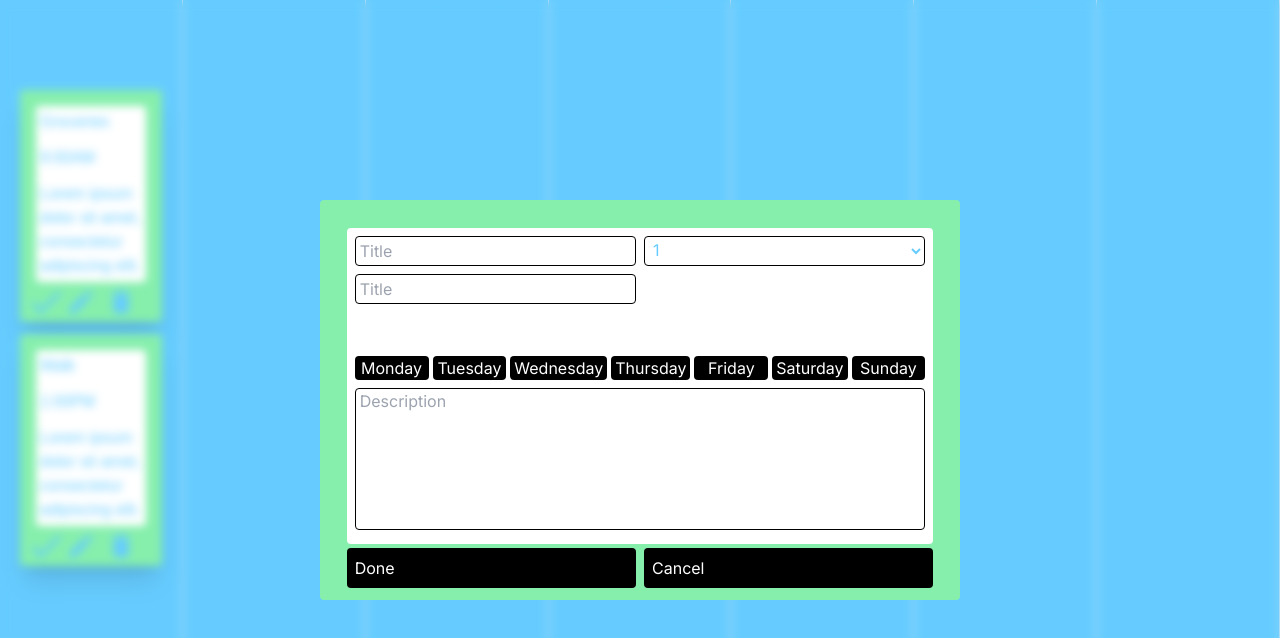
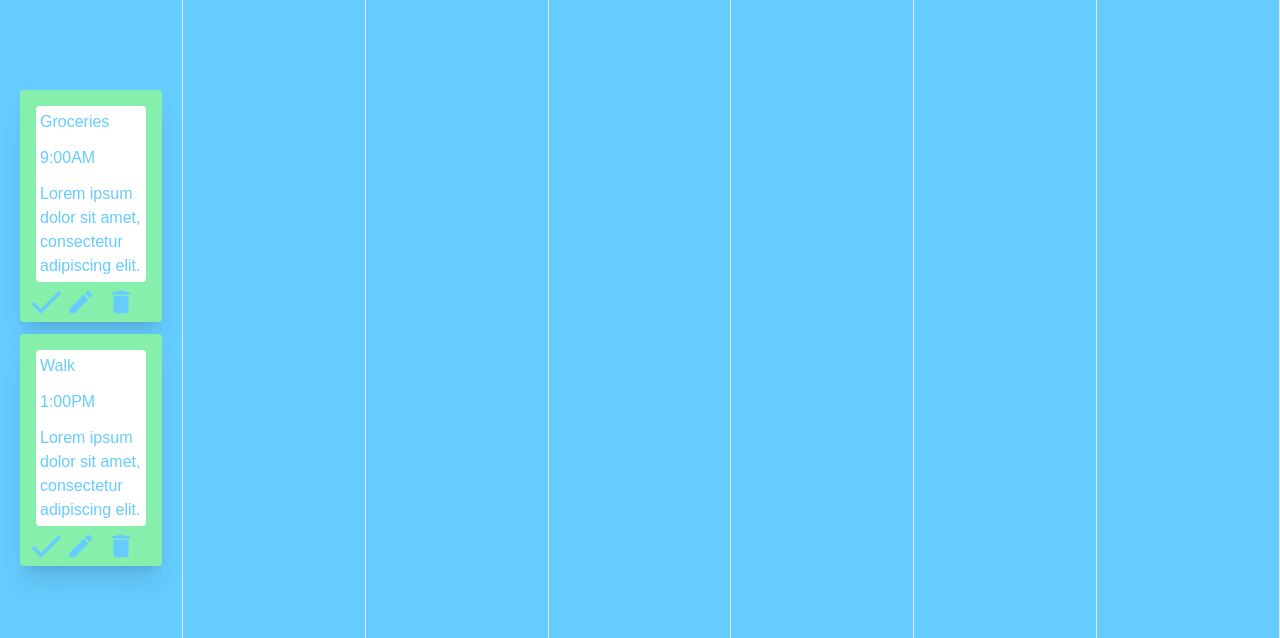
Before and after one commit to bilal1465/ToDoList, a Next.js app: page / in a window 1280 px wide. Shown: the top 638 px of the page. Built offline with nearby package versions, Linux system fonts and the light colour scheme.

Commit message:
Add Task component now shows conditionally based on buttons pressed

```diff
--- a/src/app/components/AddTask.tsx
+++ b/src/app/components/AddTask.tsx
@@ -5,9 +5,11 @@ import { PrioritySelection } from "./PrioritySelection";
 import { DaysOfWeek } from "./DaysOfWeek";
 import jsonData from "../../taskInfo.json";
 
-export const AddTask = () => {
+type props = {
+    toggleAddButton: () => void;
+}
 
-
+export const AddTask: React.FC<props> = ({toggleAddButton}) => {
 
     return (
         <div className="fixed inset-0 flex justify-center items-center bg-opacity-80 backdrop-blur-sm" style={{zIndex: 1}}>
@@ -29,8 +31,8 @@ export const AddTask = () => {
                     </div>
                 </div>
             <div className="flex flex-row space-x-2 pt-1 pb-1 w-11/12">
-                <button className="w-full bg-black text-white p-2 text-left rounded hover:scale-95 duration-150">Done</button>
-                <button className="w-full bg-black text-white p-2 text-left rounded hover:scale-95 duration-150">Cancel</button>
+                <button onClick={toggleAddButton} className="w-full bg-black text-white p-2 text-left rounded hover:scale-95 duration-150">Done</button>
+                <button onClick={toggleAddButton} className="w-full bg-black text-white p-2 text-left rounded hover:scale-95 duration-150">Cancel</button>
             </div>
             </div>
         </div>
--- a/src/app/components/DayColumn.tsx
+++ b/src/app/components/DayColumn.tsx
@@ -7,9 +7,13 @@ import { useState, useEffect } from "react";
 type DayColumnProps = {
     day: string;
     jsonData?: TaskCardProps[];
+    toggleAddButton: () => void;
 };
 
-export const DayColumn: React.FC<DayColumnProps> = ({day, jsonData = []}) => {
+
+
+
+export const DayColumn: React.FC<DayColumnProps> = ({day, jsonData = [], toggleAddButton}) => {
 
     const [filteredTasks, setFilteredTasks] = useState<TaskCardProps[]>(jsonData);
 
@@ -25,7 +29,10 @@ export const DayColumn: React.FC<DayColumnProps> = ({day, jsonData = []}) => {
     return (
         <div className="flex items-center flex-col space-y-3 px-5">
             <h1 className="font-sriracha text-3xl">{day}</h1>
-            <IoIosAddCircle size={30}/>
+            <button onClick={() => toggleAddButton()}>
+                <IoIosAddCircle size={30}/>
+            </button>
+
             {filteredTasks.map((task, index) => {
                 if (task.day === day) {
                     return (
--- a/src/app/page.tsx
+++ b/src/app/page.tsx
@@ -1,19 +1,32 @@
+'use client'
 import Image from "next/image";
 import {DayColumn} from "./components/DayColumn";
 import { IoTerminalSharp } from "react-icons/io5";
 import jsonData from "../taskInfo.json";
 import {AddTask} from "./components/AddTask";
+import { useState, useEffect } from "react";
+
 
 export default function Home() {
+
+  const [toggle, setIsClicked] = useState(false);
+
+  const toggleAddButton = () => {
+      setIsClicked(!toggle);
+  }
+
+  const submitTask = () => {
+
+  }
 
   const days = ["Monday", "Tuesday", "Wednesday", "Thursday", "Friday", "Saturday", "Sunday"]
   return (
     <main className="flex">
-      <AddTask />
+      {toggle && <AddTask toggleAddButton={toggleAddButton}/>}
       <div className="flex grid grid-cols-7 h-screen w-screen">
         {days.map((day) => (
           <div className="flex flex-1 w-1/7 content-start justify-center border-r">
-            <DayColumn day={day} jsonData={jsonData}/>
+            <DayColumn day={day} jsonData={jsonData} toggleAddButton={toggleAddButton}/>
           </div>
         ))}
       </div>
```
